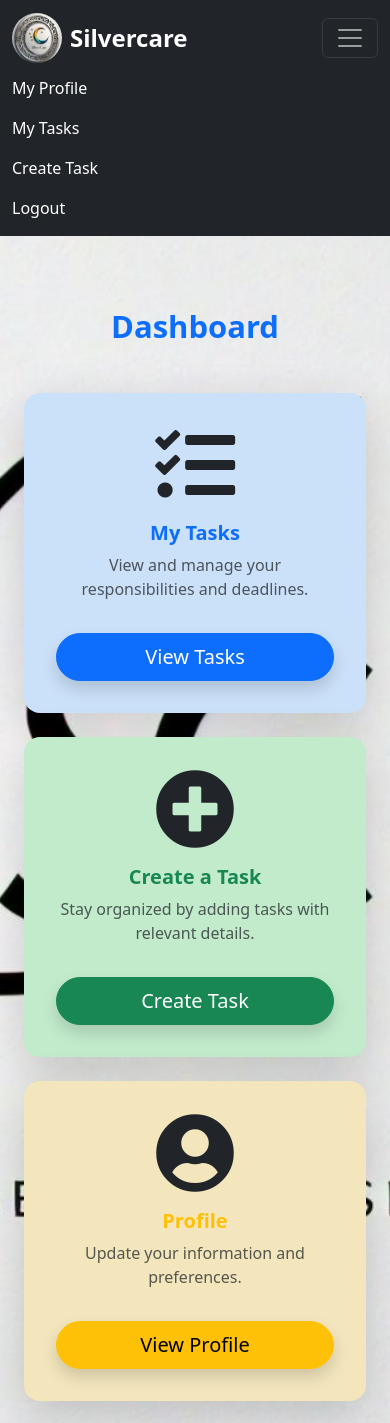
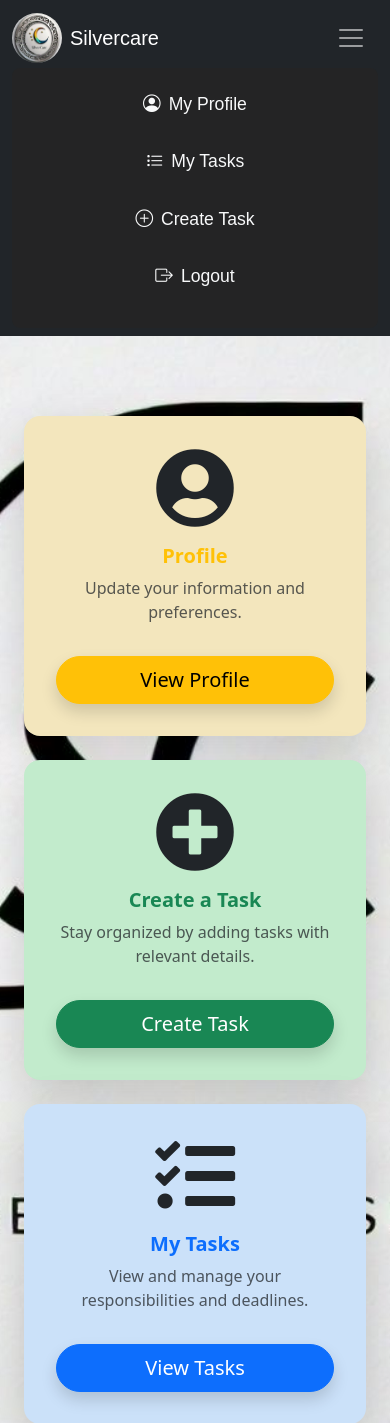
Before and after one commit to CodeLord2020/SilverCare, a Django app: page / in a window 390 px wide, after a click that opens the changed part. Shown: the top 1423 px of the page. Run offline with Django 5.2, Linux system fonts and the light colour scheme; a user stored in the database is signed in.

Commit message:
update task Templates

```diff
--- a/templates/accounts/dashboard.html
+++ b/templates/accounts/dashboard.html
@@ -4,26 +4,24 @@
 
 {% block content %}
 <div class="container-fluid py-5">
-    <div class="text-center mb-5">
-        <h1 class="fw-bold display-5 text-primary animate__animated animate__fadeInDown">Dashboard</h1>
-        <!-- <p class="fw-bold animate__animated animate__fadeInUp">Manage your tasks, create new ones, and personalize your profile effortlessly.</p> -->
-    </div>
     <div class="row justify-content-center">
-        <!-- My Tasks Card -->
+
+        <!-- Profile Card -->
         <div class="col-lg-4 col-md-6 mb-4">
-            <div class="card shadow-lg rounded-4 h-100 task-card task-card-blue">
+            <div class="card shadow-lg rounded-4 h-100 task-card task-card-yellow">
                 <div class="card-body text-center d-flex flex-column justify-content-between">
                     <div class="icon-container">
-                        <i class="fas fa-tasks fa-5x mb-3 animate__animated animate__bounce"></i>
+                        <i class="fas fa-user-circle fa-5x mb-3 animate__animated animate__tada"></i>
                     </div>
-                    <h5 class="card-title fw-bold text-primary">My Tasks</h5>
-                    <p class="card-text text-muted">View and manage your responsibilities and deadlines.</p>
-                    <a href="{% url 'tasks:task_list' %}" class="btn btn-primary btn-lg mt-3 rounded-pill shadow">
-                        View Tasks
+                    <h5 class="card-title fw-bold text-warning">Profile</h5>
+                    <p class="card-text text-muted">Update your information and preferences.</p>
+                    <a href="#" class="btn btn-warning btn-lg mt-3 rounded-pill shadow">
+                        View Profile
                     </a>
                 </div>
             </div>
         </div>
+
 
         <!-- Create a Task Card -->
         <div class="col-lg-4 col-md-6 mb-4">
@@ -41,21 +39,23 @@
             </div>
         </div>
 
-        <!-- Profile Card -->
+        <!-- My Tasks Card -->
         <div class="col-lg-4 col-md-6 mb-4">
-            <div class="card shadow-lg rounded-4 h-100 task-card task-card-yellow">
+            <div class="card shadow-lg rounded-4 h-100 task-card task-card-blue">
                 <div class="card-body text-center d-flex flex-column justify-content-between">
                     <div class="icon-container">
-                        <i class="fas fa-user-circle fa-5x mb-3 animate__animated animate__tada"></i>
+                        <i class="fas fa-tasks fa-5x mb-3 animate__animated animate__bounce"></i>
                     </div>
-                    <h5 class="card-title fw-bold text-warning">Profile</h5>
-                    <p class="card-text text-muted">Update your information and preferences.</p>
-                    <a href="#" class="btn btn-warning btn-lg mt-3 rounded-pill shadow">
-                        View Profile
+                    <h5 class="card-title fw-bold text-primary">My Tasks</h5>
+                    <p class="card-text text-muted">View and manage your responsibilities and deadlines.</p>
+                    <a href="{% url 'tasks:task_list' %}" class="btn btn-primary btn-lg mt-3 rounded-pill shadow">
+                        View Tasks
                     </a>
                 </div>
             </div>
         </div>
+
+
     </div>
 </div>
 {% endblock %}
--- a/templates/base.html
+++ b/templates/base.html
@@ -7,24 +7,90 @@
     <title>{% block title %}Silvercare{% endblock %}</title>
     <!-- Bootstrap CSS -->
     <link href="https://cdn.jsdelivr.net/npm/bootstrap@5.3.0/dist/css/bootstrap.min.css" rel="stylesheet">
+    <link href="https://cdn.jsdelivr.net/npm/bootstrap-icons/font/bootstrap-icons.css" rel="stylesheet">
     <link rel="stylesheet" href="{% static 'css/styles.css' %}">
     <link href="https://cdnjs.cloudflare.com/ajax/libs/font-awesome/5.15.4/css/all.min.css" rel="stylesheet">
     <style>
-        /* Custom styles */
-        .navbar-brand {
+
+
+
+        .block {
+            background: #9ea7af;
+            box-shadow: 0px 8px 20px rgba(255, 255, 255, 0.15), 0px 4px 10px rgba(120, 20, 20, 0.1);
+            border-radius: 15px;
+            padding: 40px;
+            margin: 0 auto;
+            width: 90%;
+            max-width: 1200px;
+            max-height: fit-content;
+            text-align: center;
+            transform: translateZ(0);
+            transition: transform 0.3s ease, box-shadow 0.3s ease;
+            box-shadow: 0px 12px 25px rgba(0, 0, 0, 0.2), 0px 6px 25px rgba(13, 10, 10, 0.1);
+        }
+
+        .block:hover {
+            transform: translateY(-10px);
+            background-color: #8c959d;
+            box-shadow: 0px 12px 25px rgba(0, 0, 0, 0.2), 0px 6px 25px rgba(207, 198, 198, 0.1);
+            color: #d3d6e4;
+            text-size-adjust: 1rem;
+        }
+
+        .block h1 {
             font-weight: bold;
-            font-size: 1.5rem;
-            color: #fff;
+            font-size: 2rem;
+            font-family:'Trebuchet MS', 'Lucida Sans Unicode', 'Lucida Grande', 'Lucida Sans', Arial, sans-serif;
+            color: #e7eaed; /* Bootstrap primary color */
+            margin: 0;
         }
-        .nav-link {
+
+        .block p {
             font-weight: 500;
+            color: #05ff69; /* Bootstrap secondary color */
+            margin-top: 15px;
+        }
+        .navbar {
+            font-family: 'Arial', sans-serif;
             font-size: 1rem;
-            color: #fff !important;
+        }
+
+        .nav-item .nav-link {
+            color: #f8f9fa;
             transition: color 0.3s ease;
         }
-        .nav-link:hover {
-            color: #00aced !important;
+
+        .nav-item .nav-link:hover {
+            color: #007bff;
         }
+
+        .navbar-toggler {
+            border: none;
+        }
+
+        .navbar-toggler-icon {
+            background-color: #212529;
+        }
+
+        @media (max-width: 992px) {
+            .navbar-collapse {
+                background: rgba(37, 37, 37, 0.8);
+                padding: 15px;
+                border-radius: 8px;
+            }
+
+            .navbar-nav .nav-item {
+                margin-bottom: 15px;
+            }
+
+            .nav-link {
+                font-size: 1.1rem;
+                display: flex;
+                align-items: center;
+                justify-content: flex-start;
+            }
+        }
+
         .hero {
             background: url("{% static 'img/hero-bg.jpg' %}") center center/cover no-repeat;
             height: 400px;
@@ -61,7 +127,53 @@
 </head>
 <body class="d-flex flex-column min-vh-100">
     <!-- Navbar -->
-    <header>
+    <header class="stickynav">
+        <nav class="navbar navbar-expand-lg navbar-dark bg-dark">
+            <div class="container">
+                <a class="navbar-brand d-flex align-items-center" href="{% url 'home' %}">
+                    <img src="{% static 'img/logo1.jpg' %}" class="rounded-circle me-2" width="50" height="50" alt="Logo">
+                    Silvercare
+                </a>
+                <button class="navbar-toggler" type="button" data-bs-toggle="collapse" data-bs-target="#navbarNav">
+                    <span class="navbar-toggler-icon"></span>
+                </button>
+                <div class="collapse navbar-collapse" id="navbarNav">
+                    <ul class="navbar-nav ms-auto d-flex align-items-center">
+                        <li class="nav-item">
+                            <a class="nav-link d-flex align-items-center" href="{% url 'base1' %}">
+                                <i class="bi bi-person-circle me-2"></i> My Profile
+                            </a>
+                        </li>
+                        <li class="nav-item">
+                            <a class="nav-link d-flex align-items-center" href="{% url 'tasks:task_list' %}">
+                                <i class="bi bi-list-task me-2"></i> My Tasks
+                            </a>
+                        </li>
+                        <li class="nav-item">
+                            <a class="nav-link d-flex align-items-center" href="{% url 'tasks:task_create' %}">
+                                <i class="bi bi-plus-circle me-2"></i> Create Task
+                            </a>
+                        </li>
+                        {% if user.is_authenticated %}
+                            <li class="nav-item">
+                                <a class="nav-link d-flex align-items-center" href="{% url 'logout' %}">
+                                    <i class="bi bi-box-arrow-right me-2"></i> Logout
+                                </a>
+                            </li>
+                        {% else %}
+                            <li class="nav-item">
+                                <a class="nav-link d-flex align-items-center" href="{% url 'login' %}">
+                                    <i class="bi bi-box-arrow-in-right me-2"></i> Login
+                                </a>
+                            </li>
+                        {% endif %}
+                    </ul>
+                </div>
+            </div>
+        </nav>
+    </header>
+
+    <!-- <header>
         <nav class="navbar navbar-expand-lg navbar-dark bg-dark sticky-top">
             <div class="container">
                 <a class="navbar-brand d-flex align-items-center" href="{% url 'home' %}">
@@ -95,7 +207,7 @@
                 </div>
             </div>
         </nav>
-    </header>
+    </header> -->
 
     <!-- Hero Section
     <section class="hero">
@@ -107,13 +219,19 @@
     </section> -->
 
     <!-- Main Content -->
-    <main class="flex-grow-1 py-4">
+    <main class="flex-grow-1 py-4 mt-2">
+        {% if page_topic %}
+        <div class="block animate__animated animate__fadeInDown">
+            <h1 class="fw-bold display-5">{{page_topic}}</h1>
+            <!-- <p class="fw-bold animate__animated animate__fadeInUp">Manage your tasks, create new ones, and personalize your profile effortlessly.</p> -->
+        </div>
+        {% endif %}
         <div class="container">
             {% block content %}{% endblock %}
         </div>
     </main>
 
-    <div class="toast-container position-fixed bottom-0 end-0 p-3">
+    <div class="toast-container position-fixed top-0 end-0 p-3">
         {% for message in messages %}
             <div class="toast align-items-center text-white bg-{{ message.tags }} border-0" role="alert" aria-live="assertive" aria-atomic="true" data-bs-delay="5000">
                 <div class="d-flex">
```
